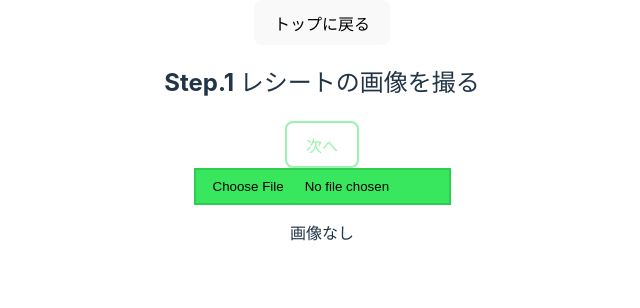
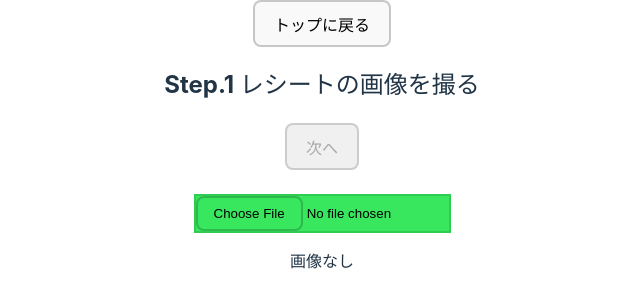
Before and after one commit to tom-konda/receipt-mapping-helper, a Svelte app: page / in a window 1280 px wide. Both pictures are taken after a click on the button "写真を保存する". Shown: the top 308 px of the page, without its empty margins (318-958 px from the left). Built offline with nearby package versions, Linux system fonts and the light colour scheme.

Commit message:
Fix style

```diff
--- a/src/app.css
+++ b/src/app.css
@@ -53,7 +53,7 @@ h1 {
 button,
 input[type="file"]::file-selector-button {
   border-radius: 8px;
-  border: 1px solid transparent;
+  border: 2px solid rgba(255, 255, 255, 0.25);
   padding: 0.6em 1.2em;
   font-size: 1em;
   font-weight: 500;
@@ -109,8 +109,11 @@ input[type="file"].btn-primary::file-selector-button {
   }
 
   &:disabled {
-    opacity: 0.5;
+    opacity: 1;
     cursor: not-allowed;
+    background-color: #1a1a1a;
+    color: rgba(255, 255, 255, 0.3);
+    border-color: rgba(255, 255, 255, 0.15);
   }
 }
 
@@ -130,6 +133,7 @@ input[type="file"].btn-primary::file-selector-button {
   button,
   input[type="file"]::file-selector-button {
     background-color: #f9f9f9;
+    border-color: rgba(0, 0, 0, 0.20);
   }
 
   .btn-primary {
@@ -144,5 +148,13 @@ input[type="file"].btn-primary::file-selector-button {
     &:hover {
       background-color: #f5f5f5;
     }
+
+    &:disabled {
+      opacity: 1;
+      cursor: not-allowed;
+      background-color: #f0f0f0;
+      color: rgba(0, 0, 0, 0.3);
+      border-color: rgba(0, 0, 0, 0.15);
+    }
   }
 }
--- a/src/lib/ListItem.svelte
+++ b/src/lib/ListItem.svelte
@@ -58,7 +58,7 @@
 
 <style>
   div {
-    padding: 0.5rem 0;
+    padding: 0.25rem 0;
   }
 
   .item-header {
@@ -66,7 +66,7 @@
     justify-content: space-between;
     align-items: flex-start;
     gap: 1rem;
-    margin-bottom: 0.75rem;
+    margin-bottom: 0.375rem;
   }
 
   dl {
--- a/src/lib/MapView.svelte
+++ b/src/lib/MapView.svelte
@@ -35,7 +35,7 @@
         ],
       },
       center: {lon, lat},
-      zoom: 15,
+      zoom: 16,
     });
 
     marker = new maplibregl.Marker()
@@ -65,5 +65,10 @@
     min-height: 200px;
     max-height: 400px;
     border-radius: 0;
+
+    /* 縦向き時は高さが大きくなりすぎるため、通常時の max-height (400px) の 75% に制限する */
+    @media (orientation: portrait) {
+      max-height: 300px;
+    }
   }
 </style>
--- a/src/lib/StepButtonList.svelte
+++ b/src/lib/StepButtonList.svelte
@@ -12,7 +12,7 @@
   }
 </script>
 
-<div>
+<div class="step-button-list">
   {#if step != 1}
   <button type="button" onclick="{decreaseStep}" class="btn-secondary">前へ</button>
   {/if}
@@ -20,3 +20,9 @@
   <button type="button" onclick="{increaseStep}" disabled={!canAdvance} class="btn-secondary">次へ</button>
   {/if}
 </div>
+
+<style>
+.step-button-list {
+  margin-bottom: 1.5rem;
+}
+</style>
```
